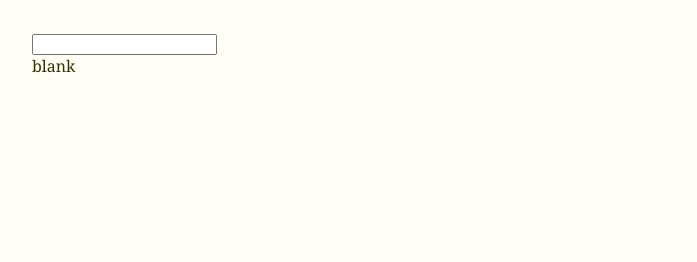
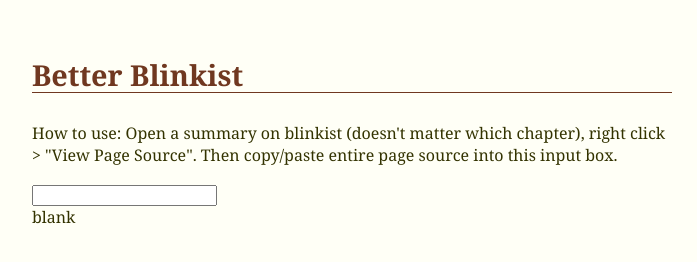
Before and after one commit to cktang88/better-blinkist, a plain HTML site: page index.html in a window 1280 px wide. Shown: the whole page, without its empty margins (288-985 px from the left). Drawn offline with Linux system fonts and the light colour scheme.

Commit message:
instructions

```diff
--- a/index.html
+++ b/index.html
@@ -7,6 +7,8 @@
     <link rel="stylesheet" href="./style.css" />
   </head>
   <body>
+      <h2>Better Blinkist</h2>
+      <p>How to use: Open a summary on blinkist (doesn't matter which chapter), right click > "View Page Source". Then copy/paste entire page source into this input box.</p>
     <input
       id="inbox"
     ></input>
```
